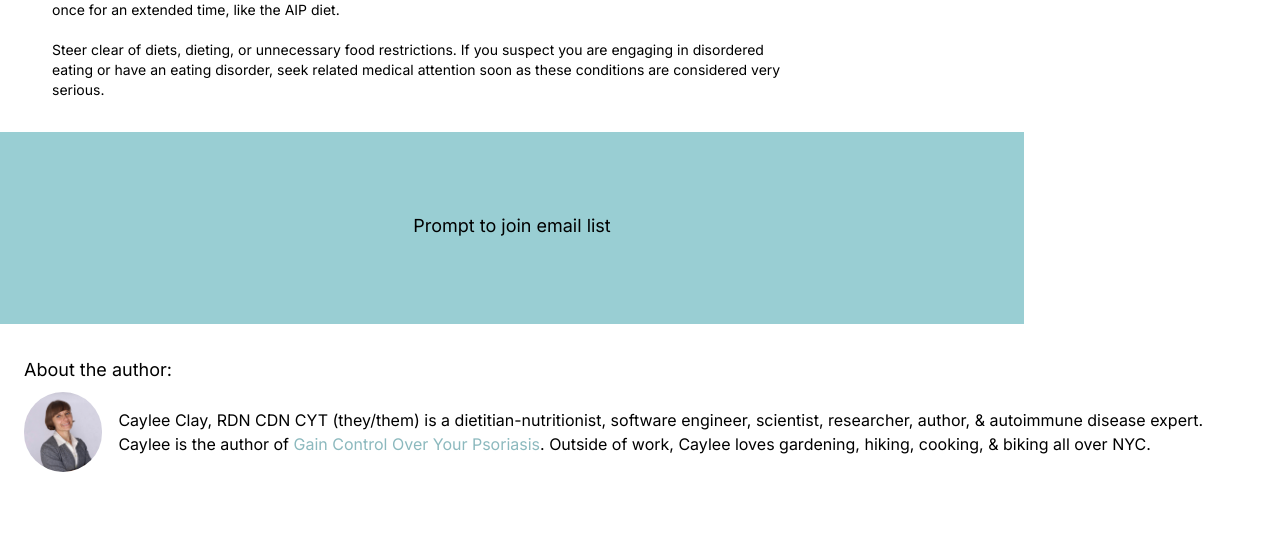
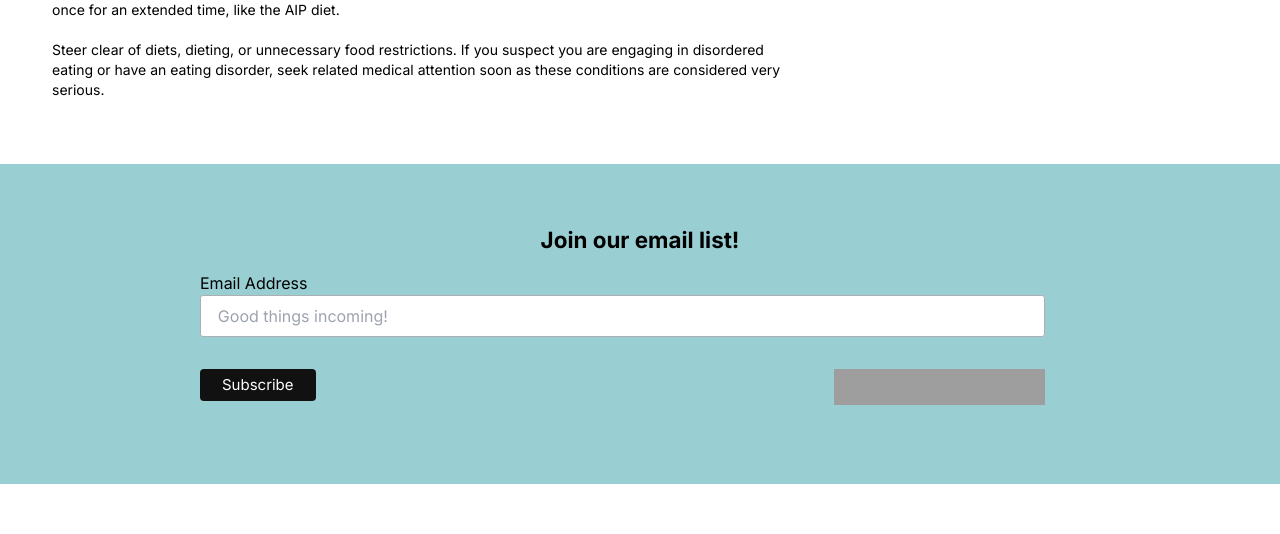
Before and after one commit to cayleeclaww/AutoimmuneEatsWebsitewTailwind, a Next.js app: page /template-article in a window 1280 px wide. Shown: the part 7125-7659 px from the top of the page. Built offline with nearby package versions, Linux system fonts and the light colour scheme; grey boxes are pictures that could not be loaded.

Commit message:
Added email prompt component across site, small design tweaks also made

```diff
--- a/components/ArticleComponent.jsx
+++ b/components/ArticleComponent.jsx
@@ -9,7 +9,8 @@ import SocialMediaMobile from "./SocialMediaMobile";
 import SocialMediaDesktop from "./SocialMediaDesktop";
 import ArticleIsHelpfulDesktop from "./ArticleIsHelpfulDesktop";
 import parse from "html-react-parser";
-import Footer from "./Footer";
+import EmailPrompt from "./EmailPrompt";
+
 
 // ****** NOTES FOR LATER: build out Resources page
 // ****** NOTES FOR LATER: update navbar Resource dropdowns to match #hrefID page section
@@ -132,9 +133,10 @@ const ArticleComponent = (props) => {
         </div>
       </div>
       {/* prompt to join email list */}
-      <div className="bg-turquoise h-48 md:w-4/5 mb-4 block mt-8 ">
+      {/* <div className="bg-turquoise h-48 md:w-4/5 mb-4 block mt-8 ">
         <h1 className="text-lg text-center pt-20">Prompt to join email list</h1>
-      </div>
+      </div> */}
+      <EmailPrompt/>
       {/* is this article helpful? - desktop & mobile - once Vote Up is functional, uncomment below + use ArticleIsHelpfulDesktop/Mobile components */}
       {/* <div className="grid place-items-center py-24">
         <p className="text-xl">Is this article helpful?</p>
--- a/components/EmailPrompt.jsx
+++ b/components/EmailPrompt.jsx
@@ -1,10 +1,12 @@
-// "use client";
-// import React, { useState } from "react";
+"use client";
+import { useState } from "react";
 // import jsonp from "jsonp";
 
 export default function EmailPrompt() {
+  const [email, setEmail] = useState("");
+
   return (
-    <div className="w-full bg-turquoise h-80 grid justify-items-center">
+    <div className="w-full bg-turquoise h-80 grid justify-items-center my-16">
       <div id="mc_embed_shell">
         {/* <link
           href="//cdn-images.mailchimp.com/embedcode/classic-061523.css"
@@ -26,23 +28,35 @@ export default function EmailPrompt() {
             target="_self"
             novalidate=""
           >
-            <div id="mc_embed_signup_scroll">
-              <h2>Join our email list!</h2>
-              <div class="indicates-required">
-                <span class="asterisk">*</span> indicates required
-              </div>
+            <div id="mc_embed_signup_scroll" className="pt-6">
+              <h2 className="text-center ">Join our email list!</h2>
+
               <div class="mc-field-group">
                 <label for="mce-EMAIL">
-                  Email Address <span class="asterisk">*</span>
+                  Email Address
+                  {/* <span class="asterisk">*</span> */}
+                  {/* <input
+                    type="email"
+                    name="EMAIL"
+                    class="required email"
+                    id="mce-EMAIL"
+                    required=""
+                    value=""
+                  /> */}
                   <input
                     type="email"
                     name="EMAIL"
                     class="required email"
                     id="mce-EMAIL"
                     required=""
-                    value=""
+                    value={email}
+                    placeholder="Good things incoming!"
+                    onChange={(e) => setEmail(e.target.value)}
                   />
                 </label>
+                {/* <div class="indicates-required">
+                  <span class="asterisk">*</span> indicates required
+                </div> */}
               </div>
               <div hidden="">
                 <input type="hidden" name="tags" value="2270440" />
--- a/components/FeaturePhoto.jsx
+++ b/components/FeaturePhoto.jsx
@@ -14,7 +14,7 @@ export default function FeaturePhoto(props) {
           src={featuredArticle.photoFeature}
           alt={featuredArticle.photoFeatureAlt}
           width={800}
-          height={800}
+          height={560}
         />
         {/* mobile image */}
         <Image
@@ -23,7 +23,7 @@ export default function FeaturePhoto(props) {
           src={featuredArticle.photoFeature}
           alt={featuredArticle.photoFeatureAlt}
           width={800}
-          height={800}
+          height={560}
         />
 
         {/* desktop responsiveness */}
```
